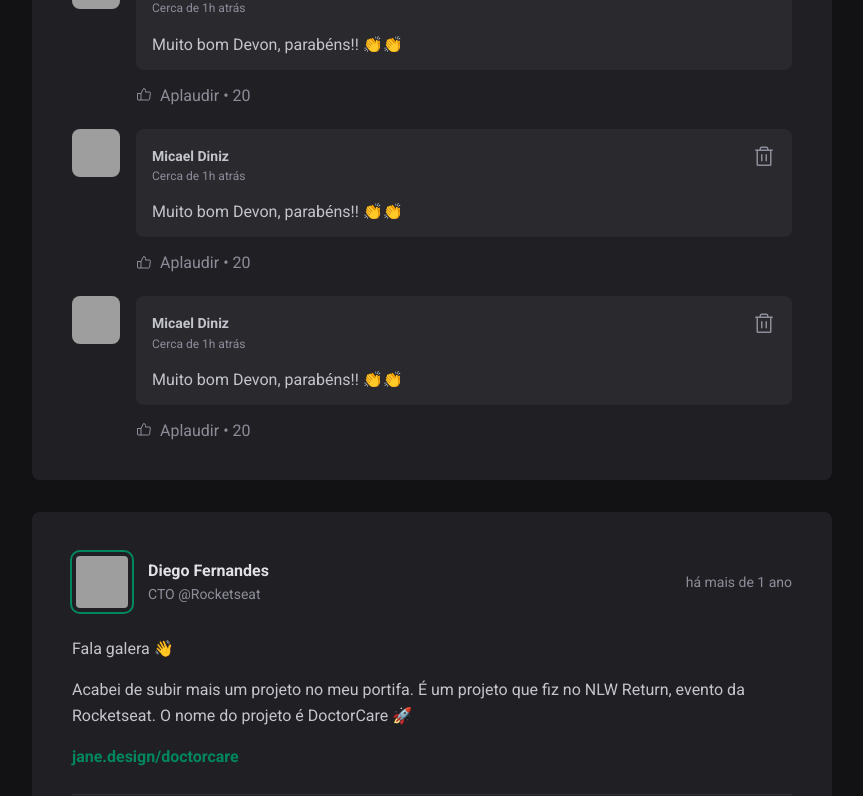
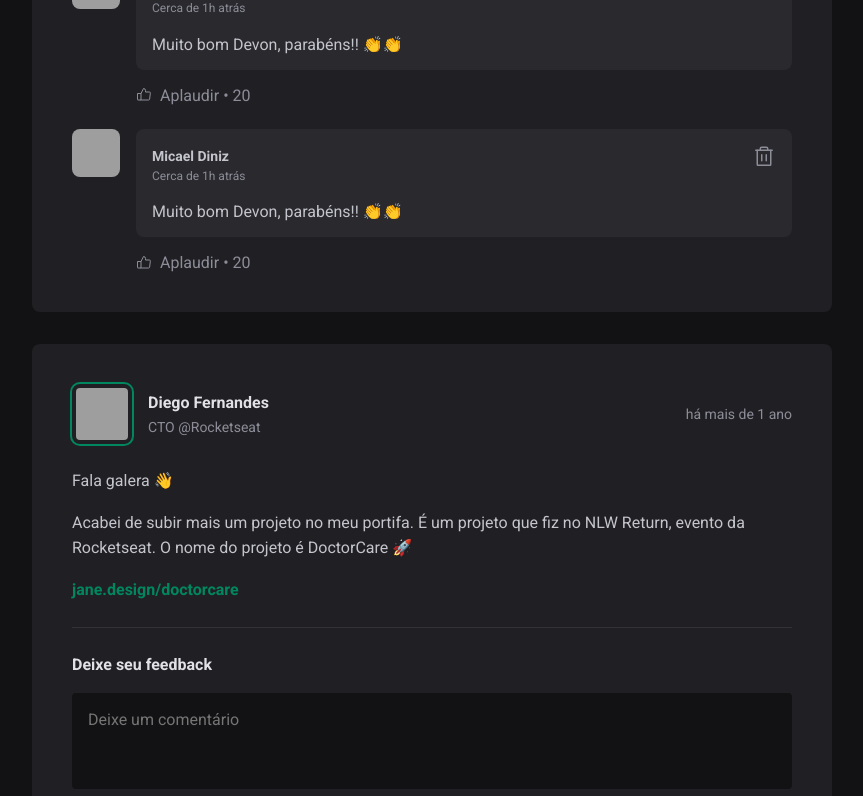
Before and after one commit to micael-diniz/ignite-feed-rocketseat, a React (Vite) app: page / in a window 1280 px wide. Shown: the part 624-1420 px from the top of the page, without its empty margins (352-1215 px from the left). Built offline with nearby package versions, Linux system fonts and the light colour scheme; grey boxes are pictures that could not be loaded.

Commit message:
feat(React engine): State (useState)
manage comments using the useState

```diff
--- a/src/components/Post.jsx
+++ b/src/components/Post.jsx
@@ -1,3 +1,5 @@
+import { useState } from "react";
+
 import { format, formatDistanceToNow } from "date-fns";
 import ptBR from "date-fns/locale/pt-BR";
 
@@ -7,6 +9,7 @@
 import styles from "./Post.module.css";
 
 export function Post({ author, publishedAt, content }) {
+	const [comments, setComments] = useState([1, 2]);
 	const publishedDateFormatted = format(
 		publishedAt,
 		"d 'de' LLLL 'às' HH:mm'h'",
@@ -19,6 +22,12 @@
 		locale: ptBR,
 		addSuffix: true,
 	});
+
+	function handleCrateNewComment() {
+		event.preventDefault();
+
+		setComments([...comments, comments.length + 1]);
+	}
 	return (
 		<article className={styles.post}>
 			<header>
@@ -51,7 +60,7 @@
 					}
 				})}
 			</div>
-			<form className={styles.commentForm}>
+			<form onSubmit={handleCrateNewComment} className={styles.commentForm}>
 				<strong>Deixe seu feedback</strong>
 
 				<textarea placeholder="Deixe um comentário" />
@@ -62,9 +71,9 @@
 			</form>
 
 			<div className={styles.commentList}>
-				<Comment />
-				<Comment />
-				<Comment />
+				{comments.map((comment, index) => {
+					return <Comment key={index} />;
+				})}
 			</div>
 		</article>
 	);
```
